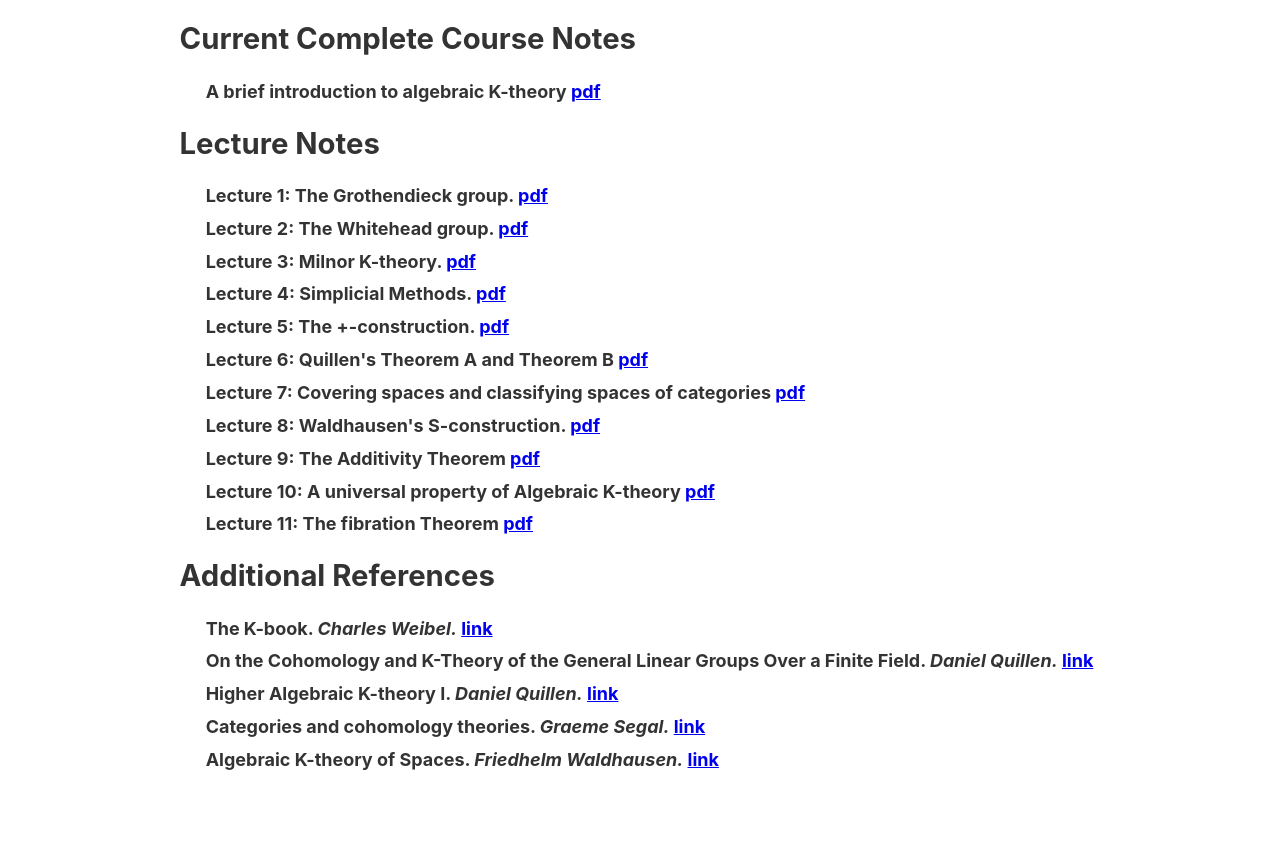
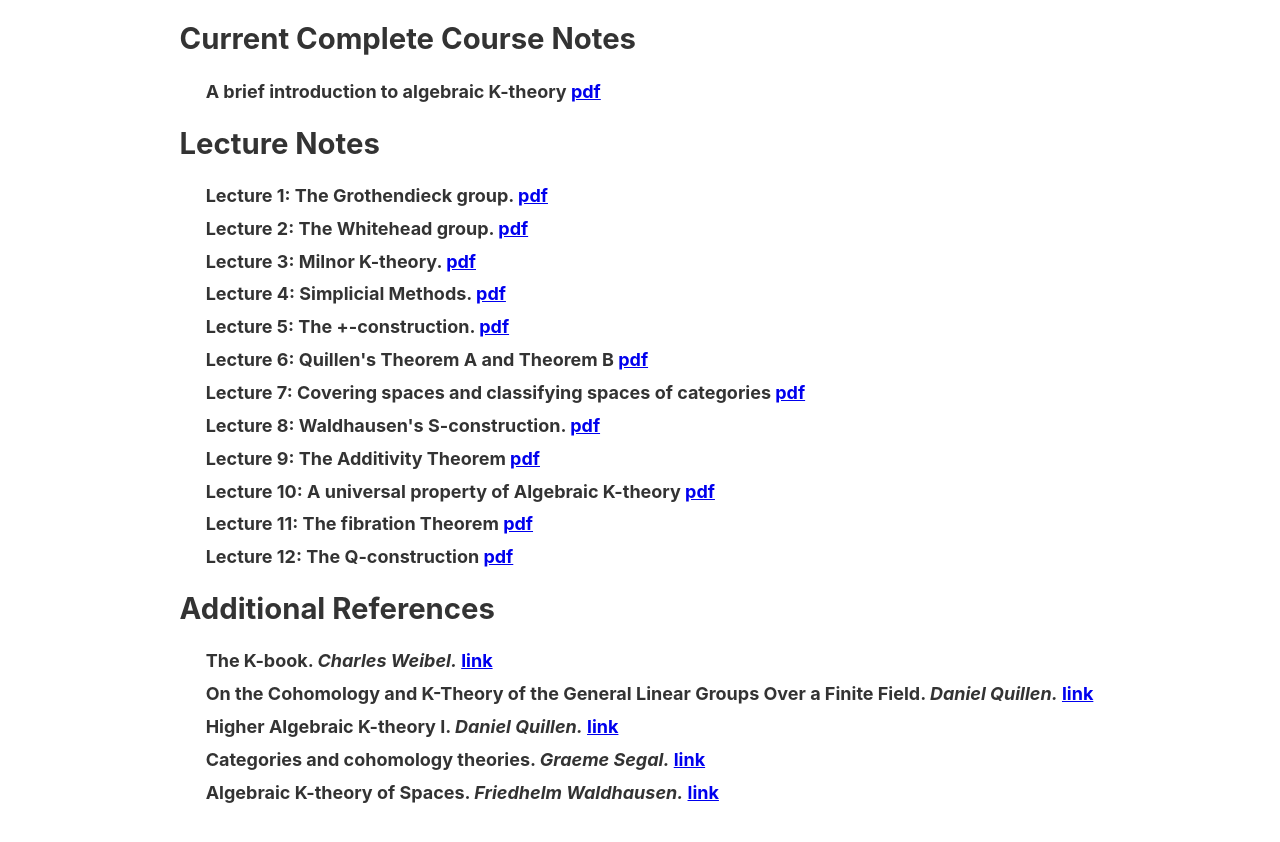
Before and after one commit to gabeangeliniknoll/website2020, a Gatsby site: page /algebraicktheory in a window 1280 px wide. Shown: the part 242-1084 px from the top of the page. Built offline with nearby package versions, Linux system fonts and the light colour scheme; Gatsby itself is replaced by a stand-in of ours.

Commit message:
update lecture notes

```diff
--- a/src/content/knotes.yml
+++ b/src/content/knotes.yml
@@ -79,12 +79,12 @@ sections:
             url:
             body:
               - {_uid: KTY6Drn911,lecture: "aklectureeleven",displayText: "pdf"}
-      # - title: "Lecture 12: Group cohomology and spectral Sequences"
-      #   links:
-      #     - display:
-      #       url:
-      #       body:
-      #         - {_uid: KTY6Drn912,lecture: "aklecturetwelve",displayText: "pdf"}
+      - title: "Lecture 12: The Q-construction"
+        links:
+          - display:
+            url:
+            body:
+              - {_uid: KTY6Drn912,lecture: "aklecturetwelve",displayText: "pdf"}
       # - title: "Lecture 13: Algebraic K-theory of finite fields"
       #   links:
       #     - display:
--- a/src/pages/knotes.js
+++ b/src/pages/knotes.js
@@ -15,11 +15,10 @@ import Aklectureeight from "../components/aklectureeight";
 import Aklecturenine from "../components/aklecturenine";
 import Aklectureten from "../components/aklectureten";
 import Aklectureeleven from "../components/aklectureeleven";
-// import Aklecturetwelve from "../components/aklecturetwelve";
-// import Aklecturetwelve from "../components/aklecturethirteen";
-// import Aklecturetwelve from "../components/aklecturefourteen";
-// import Aklecturetwelve from "../components/aklecturefifteen";
-// import Aklecturetwelve from "../components/aklecturesixteen";
+import Aklecturetwelve from "../components/aklecturetwelve";
+// import Aklecturethirteen from "../components/aklecturethirteen";
+// import Aklecturefourteen from "../components/aklecturefourteen";
+// import Aklecturefifteen from "../components/aklecturefifteen";
 
 const Knotes = {
   complete: Complete,
@@ -34,11 +33,10 @@ const Knotes = {
   aklecturenine: Aklecturenine,
   aklectureten: Aklectureten,
   aklectureeleven: Aklectureeleven,
-  // aklecturetwelve: Aklecturetwelve,
+  aklecturetwelve: Aklecturetwelve,
   // aklectureeleven: Aklecturethirteen,
   // aklecturetwelve: Aklecturefourteen,
   // aklectureeleven: Aklecturefifteen,
-  // aklecturetwelve: Aklecturesixteen,
 };
 
 export default block => {
```
Also changed, not shown: 2 other files.
